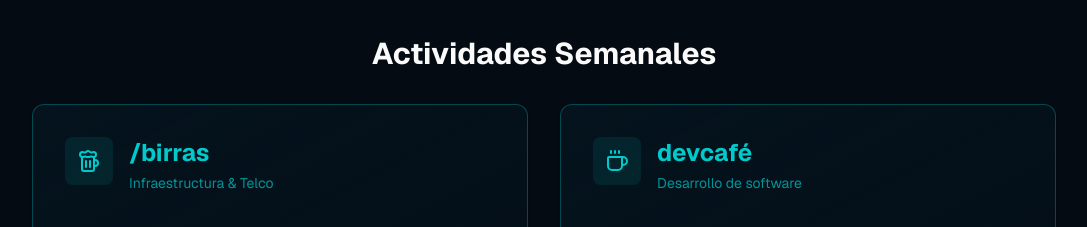
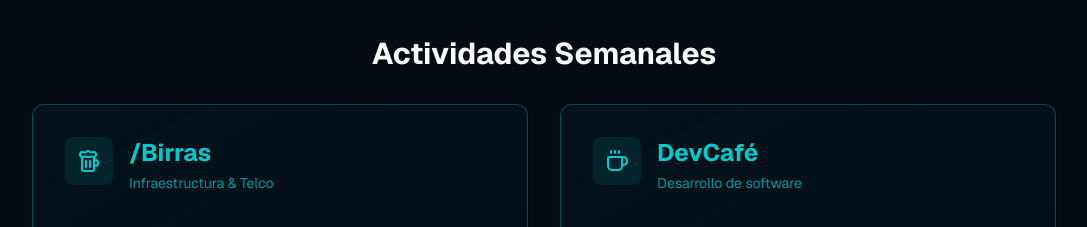
Before and after one commit to Vanetizen22/v0-andestech-landing, a Next.js app: page / in a window 1280 px wide. Shown: the part 2560-2787 px from the top of the page, without its empty margins (96-1183 px from the left). Built offline with nearby package versions, Linux system fonts and the light colour scheme.

Commit message:
Update activities-section.tsx

```diff
--- a/components/activities-section.tsx
+++ b/components/activities-section.tsx
@@ -6,14 +6,14 @@ export function ActivitiesSection() {
   const activities = [
     {
       icon: Beer,
-      title: "/birras",
+      title: "/Birras",
       subtitle: "Infraestructura & Telco",
       description: "Encuentros de la comunidad de infraestructura donde compartimos experiencias sobre redes, cloud, telecomunicaciones y operaciones reales en producción, en un ambiente distendido.",
       slug: "birras",
     },
     {
       icon: Coffee,
-      title: "devcafé",
+      title: "DevCafé",
       subtitle: "Desarrollo de software",
       description: "Un espacio para la comunidad dev donde exploramos nuevas herramientas, compartimos proyectos y aprendemos sobre programación, arquitectura y tecnologías emergentes.",
       slug: "devcafe",
```
